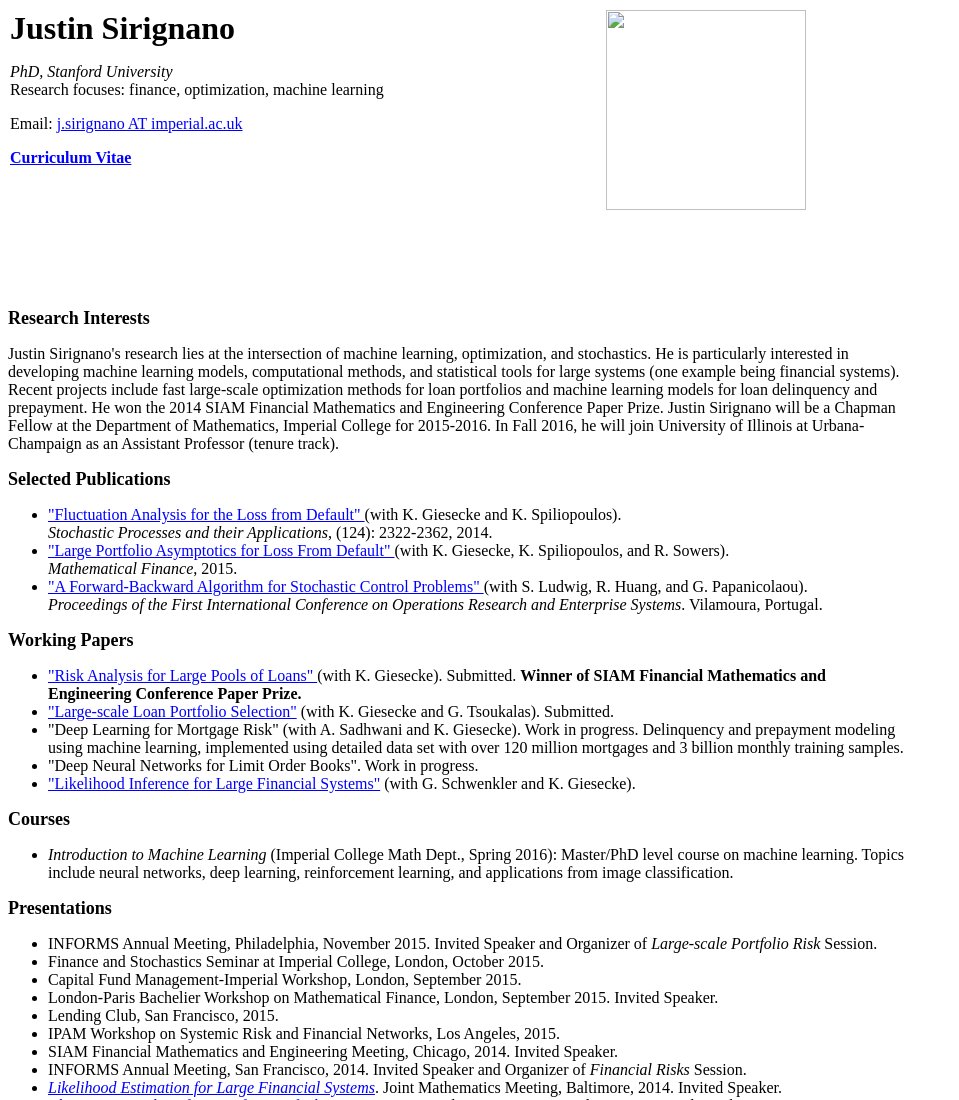
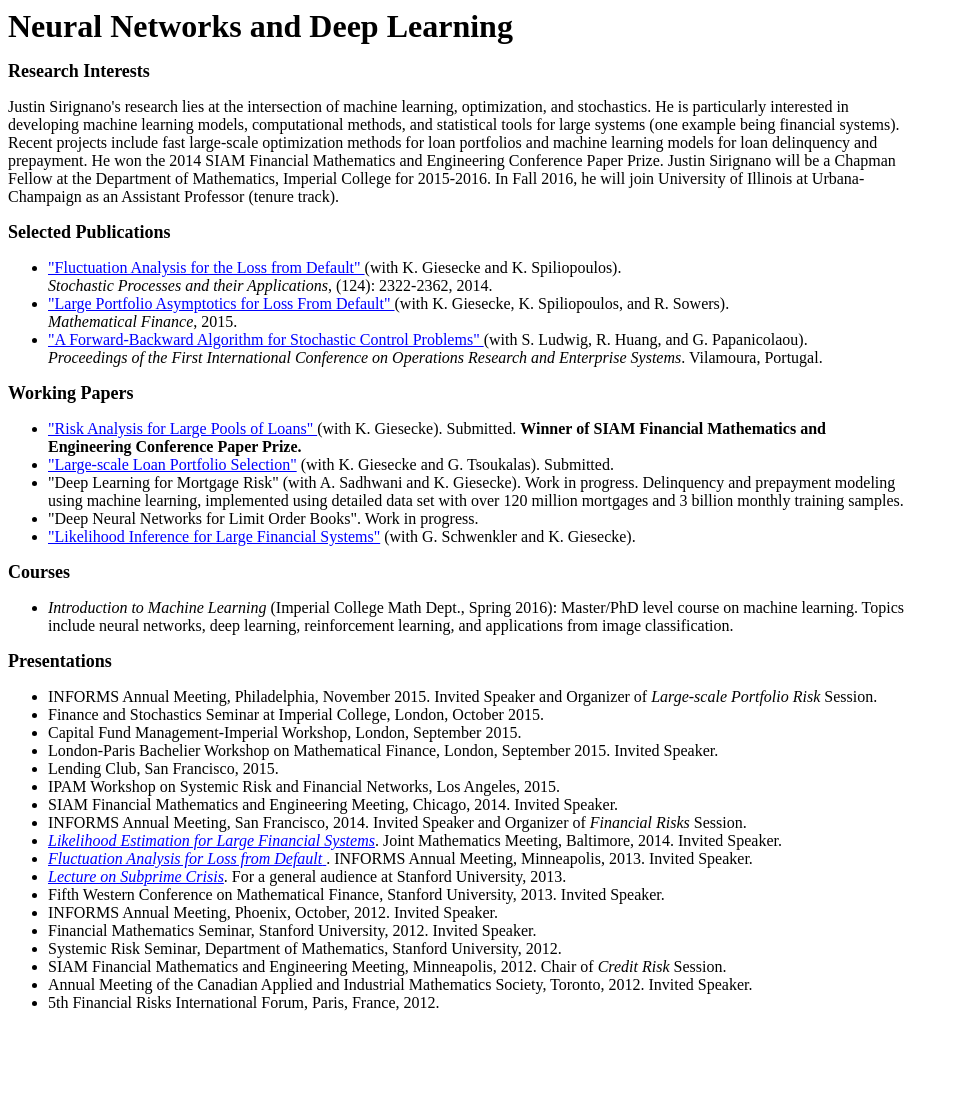
Before and after one commit to jasirign/NeuralNetworks_and_DeepLearning, a plain HTML site: page index.html in a window 1280 px wide. Shown: the top 1100 px of the page, without its empty margins (0-959 px from the left). After the commit the page ends 1028 px from the top, so only its background shows below. Drawn offline with Linux system fonts and the light colour scheme.

Commit message:
second hello world

```diff
--- a/index.html
+++ b/index.html
@@ -1,7 +1,7 @@
 <!DOCTYPE HTML PUBLIC "-//W3C//DTD HTML 4.0 Transitional//EN">
 <HTML>
 <HEAD>
-<TITLE>Justin Sirignano</TITLE>
+<TITLE>Neural Networks and Deep Learning</TITLE>
 <script>
   (function(i,s,o,g,r,a,m){i['GoogleAnalyticsObject']=r;i[r]=i[r]||function(){
   (i[r].q=i[r].q||[]).push(arguments)},i[r].l=1*new Date();a=s.createElement(o),
@@ -18,38 +18,8 @@
 
 
 <BODY BGCOLOR="White" LINK="blue" VLINK="blue" ALINK="blue">
+<P><FONT SIZE="6" COLOR=#000000><b>Neural Networks and Deep Learning</b></FONT></P>
 
-
-
-<TABLE WIDTH="800" BORDER="0" CELLSPACING="0" CELLPADDING="2" ALIGN="LEFT" VALIGN="TOP">
-
-
-
-	<TR>
-
-
-	<TD WIDTH="415" ALIGN="LEFT" VALIGN="TOP">
-
-<P><FONT SIZE="6" COLOR=#000000><b>Justin Sirignano</b></FONT></P>
-
-
-
-<P><i>PhD, Stanford University</i><br>
-Research focuses: finance, optimization, machine learning<br>
-</P>
-
-<P> Email: <a href="mailto:j.sirignano@imperial.ac.uk">j.sirignano AT imperial.ac.uk</P>
-
-
-<A HREF="pdf/JustinSirignano_CV.pdf" target="_blank"><b>Curriculum
-    Vitae</B></A><P>
-<!-- <A HREF="pdf/Research_StatementV5.pdf" target="_blank"><b>Research
-    Statement</B></A><P> -->
-<!-- <A HREF="http://scholar.google.com/citations?user=3XjV6hsAAAAJ&hl=en&oi=ao" target="_blank"><b>Google Scholar page</B></A><P> -->
-</TD>
-<TD WIDTH="300" HEIGHT ="300" ALIGN="RIGHT" VALIGN="TOP"><IMG SRC="pdf/pic_403.jpg" WIDTH=200 BORDER=0></TD>
-</TR>
-</TABLE>
 
 <TABLE WIDTH="900" BORDER="0" CELLSPACING="0" CELLPADDING="0" ALIGN="LEFT" VALIGN="TOP">
 <TR><TD WIDTH="900" ALIGN="LEFT" VALIGN="TOP">
```
